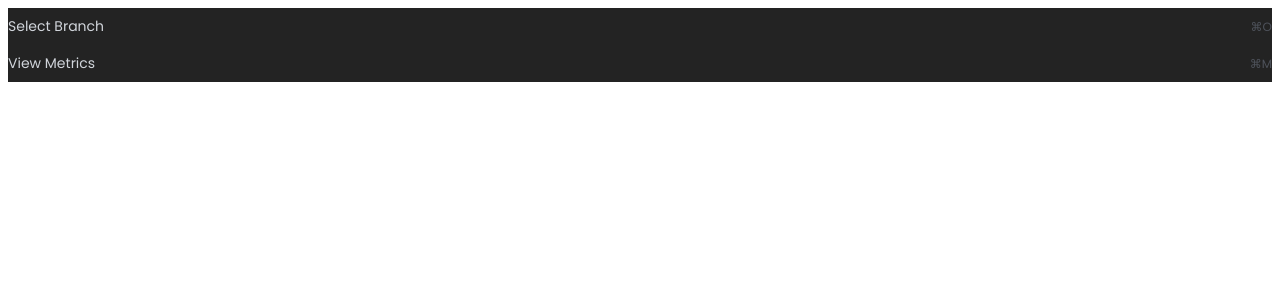
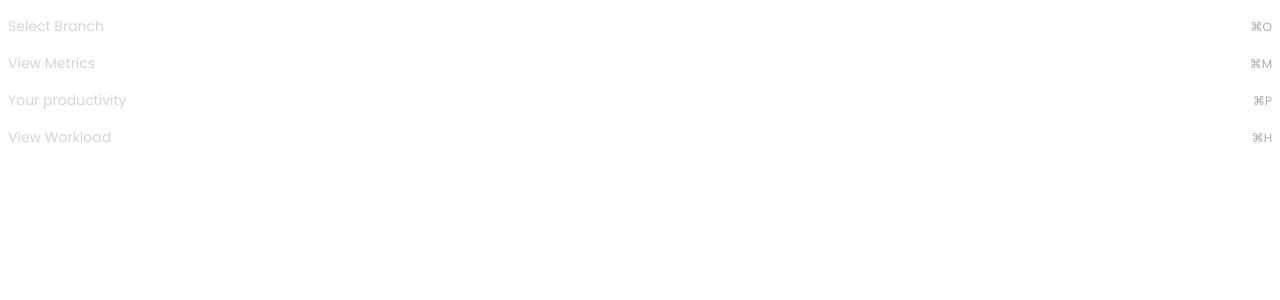
Before and after one commit to xiiiter/Productivity-SystemTray, a React (Vite) app: page / in a window 1280 px wide. Shown: the top 300 px of the page. Built offline with nearby package versions, Linux system fonts and the light colour scheme.

Commit message:
✨feat: Resolved the Background Error

```diff
--- a/src-tauri/tauri.conf.json
+++ b/src-tauri/tauri.conf.json
@@ -20,7 +20,8 @@
         "resizable": false,
         "fullscreen": false,
         "decorations": false,
-        "transparent": true,
+        "transparent": false,
+        "backgroundColor": "#232323",
         "alwaysOnTop": true,
         "skipTaskbar": true,
         "visible": false,
--- a/src/App.css
+++ b/src/App.css
@@ -8,5 +8,5 @@ html, body, #root {
   width: 100%;
   height: 100%;
   overflow: hidden;
-  background: transparent;
+  background: #232323;
 }
--- a/src/App.tsx
+++ b/src/App.tsx
@@ -1,5 +1,5 @@
-import { useState, useEffect } from 'react';
-import { getCurrentWebviewWindow } from '@tauri-apps/api/webviewWindow';
+import { useState, useEffect } from "react";
+import { getCurrentWebviewWindow } from "@tauri-apps/api/webviewWindow";
 
 function App() {
   const [isAnimating, setIsAnimating] = useState(false);
@@ -24,38 +24,38 @@ function App() {
   };
 
   return (
-    <div
-      className="w-full h-screen flex items-start justify-end p-2"
-      style={{
-        backgroundColor: '#232323',
-      }}
-    >
+    <div className="w-full h-screen flex items-start justify-end p-2">
       <div className="w-72 animate-slideDown">
         <div className="p-6 flex flex-col gap-1">
-          {/* Label 1: Select Branch */}
           <div
-            onClick={() => handleOptionClick('Select Branch')}
+            onClick={() => handleOptionClick("Select Branch")}
             className="animated-label"
           >
-            <span className="label-text">
-              Select Branch
-            </span>
-            <span className="label-shortcut">
-              ⌘O
-            </span>
+            <span className="label-text">Select Branch</span>
+            <span className="label-shortcut">⌘O</span>
           </div>
-
-          {/* Label 2: View Metrics */}
           <div
-            onClick={() => handleOptionClick('View Metrics')}
+            onClick={() => handleOptionClick("View Metrics")}
             className="animated-label"
           >
-            <span className="label-text">
-              View Metrics
-            </span>
-            <span className="label-shortcut">
-              ⌘M
-            </span>
+            <span className="label-text">View Metrics</span>
+            <span className="label-shortcut">⌘M</span>
+          </div>
+        </div>
+        <div className="p-6 flex flex-col gap-1">
+          <div
+            onClick={() => handleOptionClick("Select Branch")}
+            className="animated-label"
+          >
+            <span className="label-text">Your productivity</span>
+            <span className="label-shortcut">⌘P</span>
+          </div>
+          <div
+            onClick={() => handleOptionClick("View Metrics")}
+            className="animated-label"
+          >
+            <span className="label-text">View Workload</span>
+            <span className="label-shortcut">⌘H</span>
           </div>
         </div>
       </div>
```
